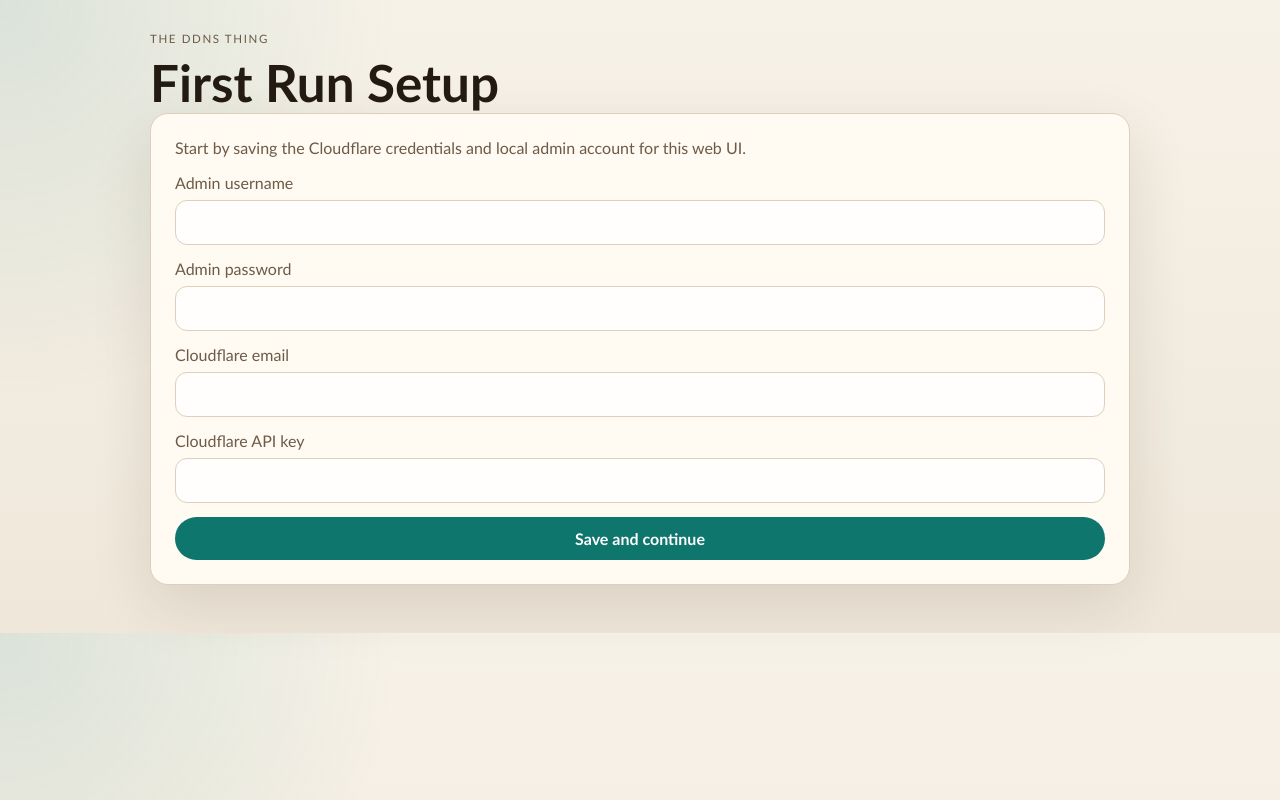
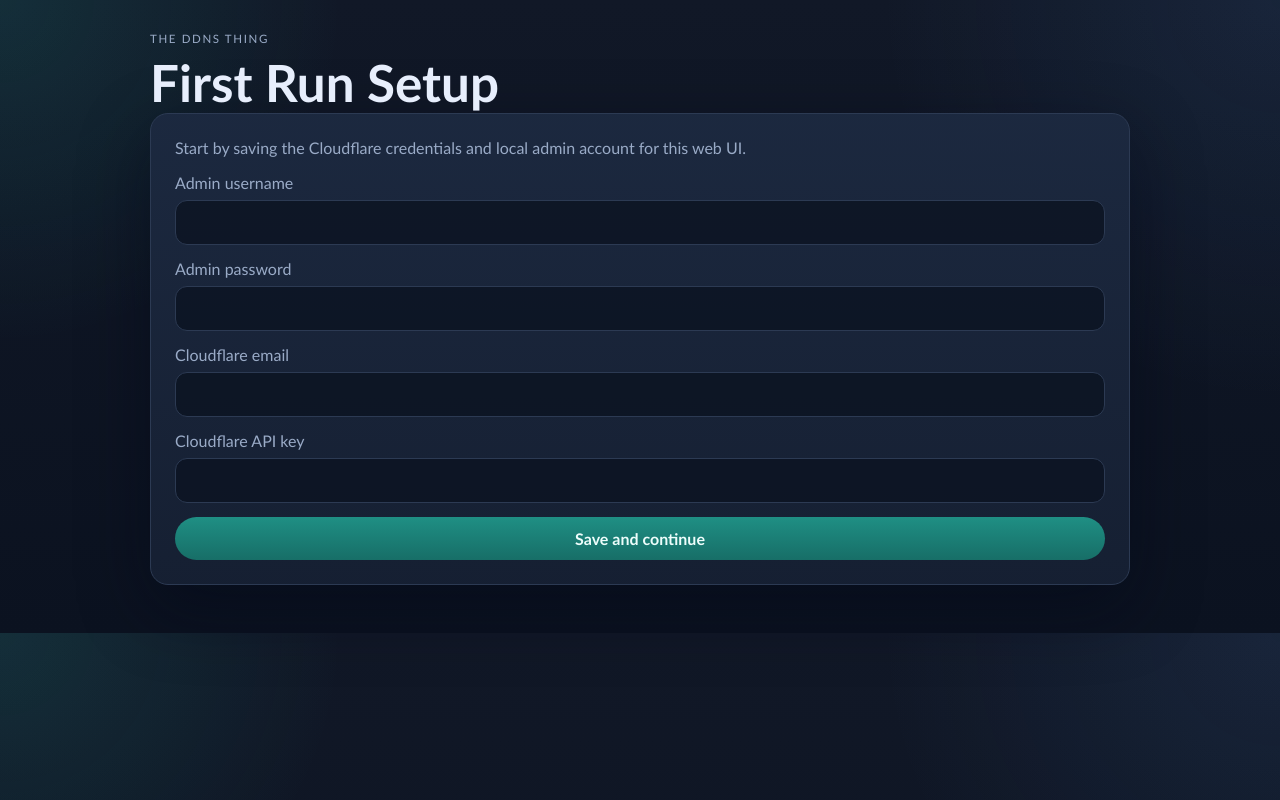
Before and after one commit to rootifera/the-ddns-thing, a Flask app: page /setup in a window 1280 px wide. Run offline with Flask 3, Linux system fonts and the light colour scheme; data that the repository does not hold is empty.

Commit message:
minor changes

```diff
--- a/docker-compose.yml
+++ b/docker-compose.yml
@@ -3,7 +3,7 @@ services:
     image: rootifera/the-ddns-thing:latest
     container_name: the-ddns-thing
     ports:
-      - "5000:5000"
+      - "10710:10710"
     environment:
       THE_DDNS_THING_HOST: 0.0.0.0
       THE_DDNS_THING_PORT: 10710
--- a/requirements.txt
+++ b/requirements.txt
@@ -2,6 +2,7 @@ certifi==2024.2.2
 charset-normalizer==3.3.2
 exceptiongroup==1.2.0
 Flask==3.1.0
+gunicorn==23.0.0
 idna==3.6
 iniconfig==2.0.0
 packaging==23.2
--- a/the_ddns_thing/main.py
+++ b/the_ddns_thing/main.py
@@ -14,7 +14,7 @@ def main():
     )
     parser.add_argument(
         "--port",
-        default=int(os.environ.get("THE_DDNS_THING_PORT", "5000")),
+        default=int(os.environ.get("THE_DDNS_THING_PORT", "10710")),
         type=int,
         help="Port to listen on.",
     )
--- a/the_ddns_thing/static/app.css
+++ b/the_ddns_thing/static/app.css
@@ -1,14 +1,16 @@
 :root {
-    --bg: #f3efe6;
-    --panel: #fffaf1;
-    --text: #231b12;
-    --muted: #6d5b48;
-    --line: #ddcfbb;
-    --accent: #0f766e;
-    --accent-strong: #115e59;
-    --danger: #b42318;
-    --success: #166534;
-    --shadow: 0 20px 60px rgba(58, 41, 24, 0.12);
+    --bg: #0b1220;
+    --bg-alt: #111827;
+    --panel: #162033;
+    --panel-strong: #1c2940;
+    --text: #e7eefc;
+    --muted: #9aabc7;
+    --line: #2c3a53;
+    --accent: #1f8f84;
+    --accent-strong: #176e67;
+    --danger: #fda4af;
+    --success: #86efac;
+    --shadow: 0 24px 70px rgba(2, 6, 23, 0.45);
     --radius: 18px;
 }
 
@@ -21,8 +23,9 @@ body {
     font-family: "Gill Sans", "Trebuchet MS", sans-serif;
     color: var(--text);
     background:
-        radial-gradient(circle at top left, rgba(15, 118, 110, 0.12), transparent 28%),
-        linear-gradient(180deg, #f7f2e8 0%, #efe7da 100%);
+        radial-gradient(circle at top left, rgba(45, 212, 191, 0.12), transparent 24%),
+        radial-gradient(circle at top right, rgba(96, 165, 250, 0.09), transparent 28%),
+        linear-gradient(180deg, var(--bg-alt) 0%, var(--bg) 100%);
 }
 
 .shell {
@@ -72,7 +75,7 @@ h1 {
 }
 
 .panel {
-    background: color-mix(in srgb, var(--panel) 92%, white 8%);
+    background: linear-gradient(180deg, rgba(28, 41, 64, 0.96) 0%, rgba(22, 32, 51, 0.96) 100%);
     border: 1px solid var(--line);
     border-radius: var(--radius);
     padding: 24px;
@@ -116,7 +119,7 @@ input {
     padding: 12px 14px;
     border-radius: 12px;
     border: 1px solid var(--line);
-    background: rgba(255, 255, 255, 0.85);
+    background: rgba(11, 18, 32, 0.78);
     color: var(--text);
     font: inherit;
 }
@@ -135,20 +138,20 @@ button {
     border: 0;
     border-radius: 999px;
     padding: 12px 18px;
-    background: var(--accent);
-    color: white;
+    background: linear-gradient(180deg, var(--accent) 0%, var(--accent-strong) 100%);
+    color: #edfdfb;
     font: inherit;
     font-weight: 700;
     cursor: pointer;
 }
 
 button.secondary {
-    background: #e7ddd0;
+    background: linear-gradient(180deg, #243249 0%, #1c2638 100%);
     color: var(--text);
 }
 
 button.danger {
-    background: #fce8e6;
+    background: linear-gradient(180deg, rgba(127, 29, 29, 0.45) 0%, rgba(94, 24, 24, 0.38) 100%);
     color: var(--danger);
 }
 
```
Also changed, not shown: other parts of the_ddns_thing/static/app.css (+18 -7 lines), the_ddns_thing/wsgi.py (added, +10 -0 lines), README.md, 1 other file.
